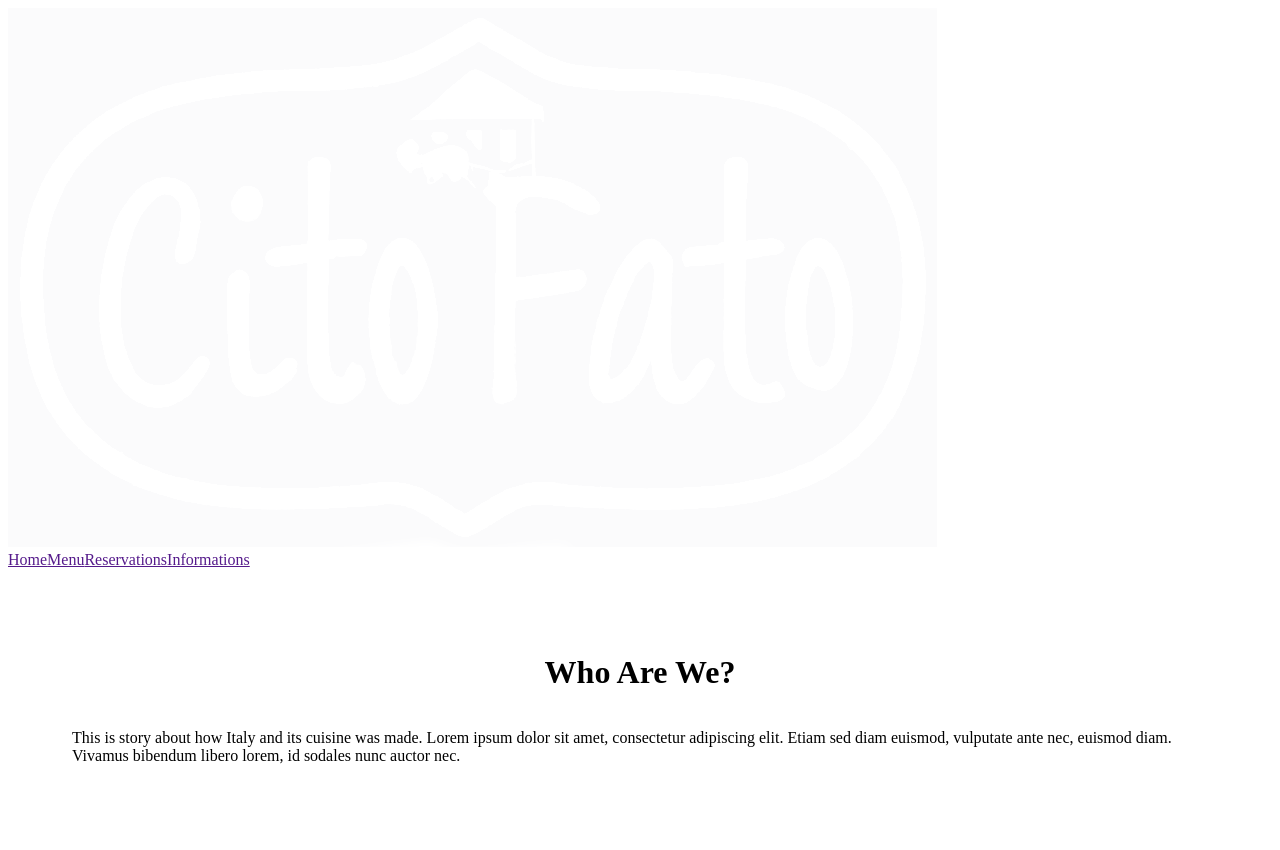
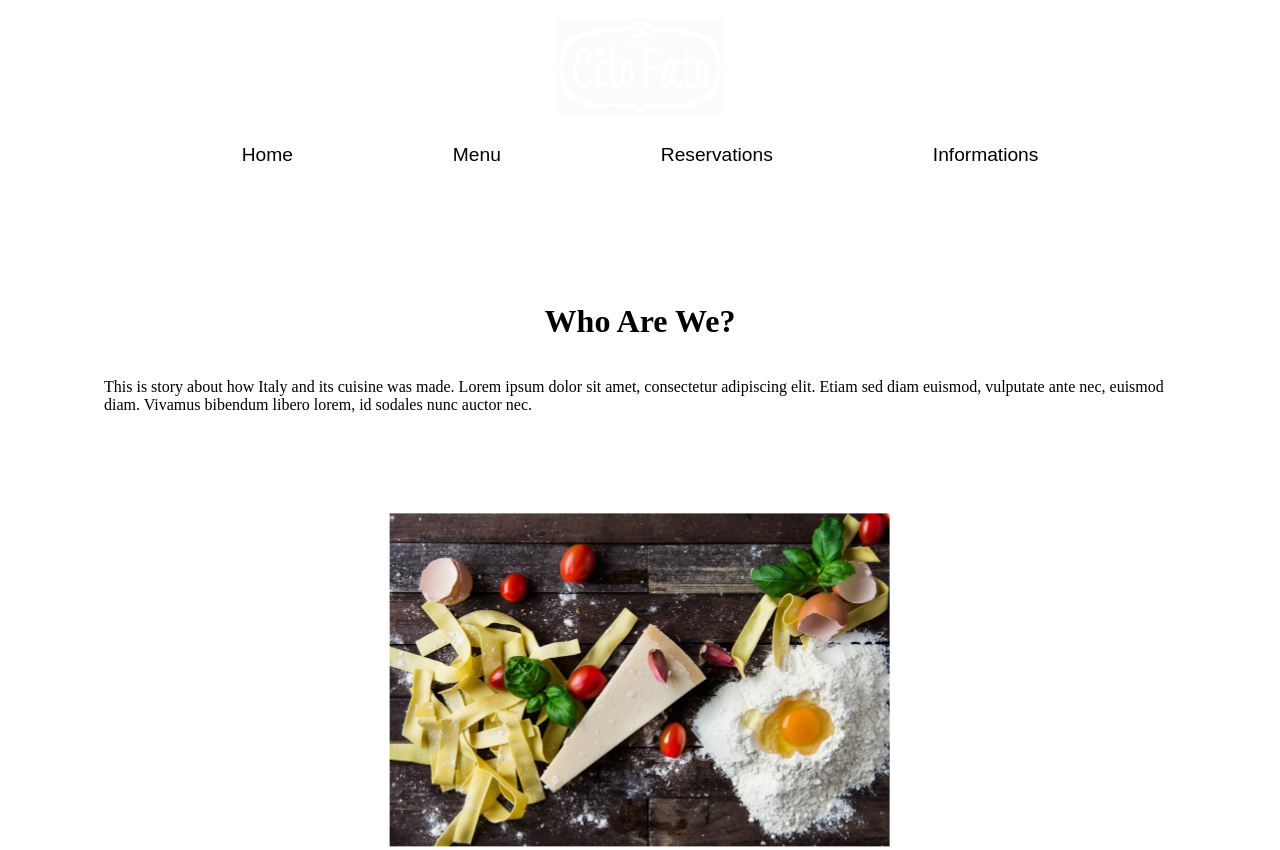
Before and after one commit to rib9985/restaurant-page, a website built with webpack: page dist/index.html in a window 1280 px wide. Shown: the top 850 px of the page. Built offline with nearby package versions, Linux system fonts and the light colour scheme.

Commit message:
Create functions and menu functionality

```diff
--- a/src/index.js
+++ b/src/index.js
@@ -2,6 +2,28 @@ import './style.css'
 import { loadHome } from './home.js'
 import logoPng from './img/logo.png';
 import { loadNavBar } from './nav';
+import { emptyContentDiv } from './text';
 
 loadNavBar()
 loadHome()
+
+const contentDiv = document.getElementById('content')
+const emptyDiv = () => contentDiv.innerHTML = ''
+
+function homeTab(){
+    emptyDiv()
+    loadNavBar()
+    loadHome()
+}
+
+function menuTab(){
+    emptyContentDiv('content')
+    loadNavBar()
+    loadMenu()
+}
+
+const home = document.getElementById('nav-home');
+home.addEventListener('click', () => homeTab())
+
+const menu = document.getElementById('nav-menu')
+menu.addEventListener('click', () => menuTab())
--- a/src/nav.js
+++ b/src/nav.js
@@ -3,10 +3,10 @@ import logoPng from './img/logo.png'
 
 function createNavBar(){
     const nav = text.createHeader('header', '', 'nav-header')
-    nav.appendChild(text.createAnchorLink('Home','','nav-home','nav-home'))
-    nav.appendChild(text.createAnchorLink('Menu','','nav-menu','nav-menu'))
-    nav.appendChild(text.createAnchorLink('Reservations','','nav-reserve','nav-reserve'))
-    nav.appendChild(text.createAnchorLink('Informations','','nav-info','nav-info'))
+    nav.appendChild(text.createDiv('Home','nav','nav-home'))
+    nav.appendChild(text.createDiv('Menu','nav','nav-menu'))
+    nav.appendChild(text.createDiv('Reservations','nav','nav-reserve'))
+    nav.appendChild(text.createDiv('Informations','nav','nav-info'))
     return nav
 }
 
--- a/src/style.css
+++ b/src/style.css
@@ -39,9 +39,40 @@
 }
 
 .home{
-    padding: 4rem;
+    padding: 6rem;
     display: flex;
     flex-direction: column;
     align-items: center;
     justify-content: center;
 }
+
+.nav-header{
+    display: flex;
+    padding: 10px;
+    justify-content: center;
+    align-items: center;
+    gap: 10rem;
+    font-family: Arial, Helvetica, sans-serif;
+    font-size: 1.2rem;
+}
+
+.logo-image{
+    padding:10px;
+    max-height: 6rem;
+    justify-self: center;
+    align-self: center;
+    display: flex;
+}
+
+#content{
+    display: flex;
+    flex-direction: column;
+    justify-content: center;
+    align-items: center;
+    gap: 10px
+}
+
+.nav:hover{
+transform: scale(110%);
+color:green;
+}
--- a/src/text.js
+++ b/src/text.js
@@ -31,6 +31,13 @@ function createAnchorLink (text, htmlLink, cssClassName, id){
     return anchor
 }
 
+function createDiv (text, cssClassName, id){
+    const div = document.createElement('div')
+    div.setAttribute('class', `${cssClassName}`)
+    div.setAttribute('id', `${id}`)
+    div.textContent = text
+    return div
+}
 
 
 function createLabel(labelname, text){
@@ -76,6 +83,10 @@ const reservationText = 'Have someone special you would like to invite? How abou
 //Text used in the Home Module
 const aboutParagraph = 'This is story about how Italy and its cuisine was made. Lorem ipsum dolor sit amet, consectetur adipiscing elit. Etiam sed diam euismod, vulputate ante nec, euismod diam. Vivamus bibendum libero lorem, id sodales nunc auctor nec.'
 const moreAboutUs = 'Check out more about us on this website! Feel free to navigate! Lorem ipsum dolor sit amet, consectetur adipiscing elit'
+const cacioepepe = 'Cacio Pepe: Authentic Roman pasta dish featuring al dente spaghetti tossed in creamy pecorino and black pepper sauce, a true flavor sensation.'
+const lasagna = "Lasagna: Layers of homemade pasta, rich Bolognese sauce, creamy béchamel, and melted cheese, a comforting classic worth savoring."
+const matriciana = "Matriciana: Traditional Italian pasta with spicy tomato sauce, smoky pancetta, pecorino cheese, and a hint of garlic, a fiery delight."
 
 
-export {aboutParagraph, moreAboutUs, createHeader, createParagraph, createImage, createAnchorLink, emptyContentDiv}
+
+export {aboutParagraph, moreAboutUs, cacioepepe, lasagna, matriciana, createHeader, createParagraph, createDiv, createImage, createAnchorLink, emptyContentDiv}
```
Also changed, not shown: src/menu.js (+25 -0 lines), dist/main.js, 1 other file.
